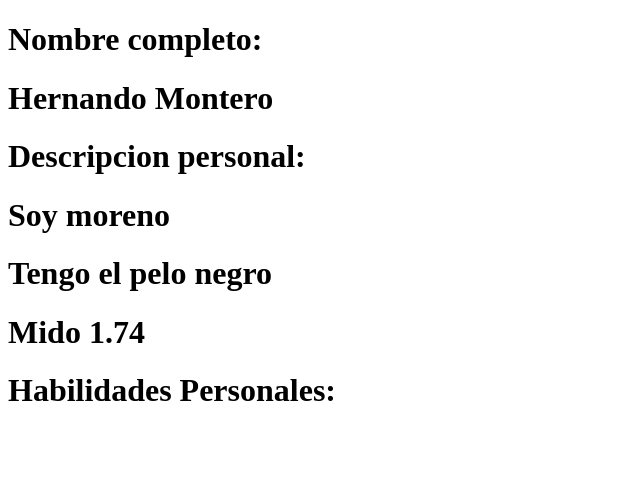
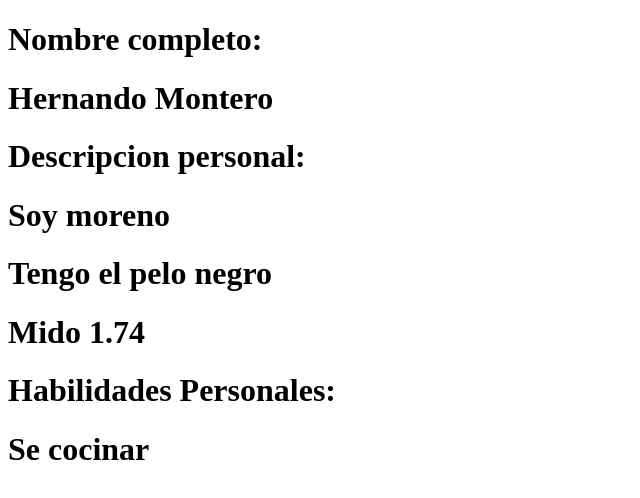
Before and after one commit to dorkot665-code/Rubrica-1-, a plain HTML site: page rubrica.html in a window 1280 px wide. Shown: the whole page, without its empty margins (0-640 px from the left). Drawn offline with Linux system fonts and the light colour scheme.

Commit message:
Agregue que se cocinar

```diff
--- a/rubrica.html
+++ b/rubrica.html
@@ -13,6 +13,7 @@
     <h1>Tengo el pelo negro</h1>
     <h1>Mido 1.74</h1>
     <h1>Habilidades Personales:</h1>
+    <h1>Se cocinar</h1>
 
 </body>
 </html>
```
